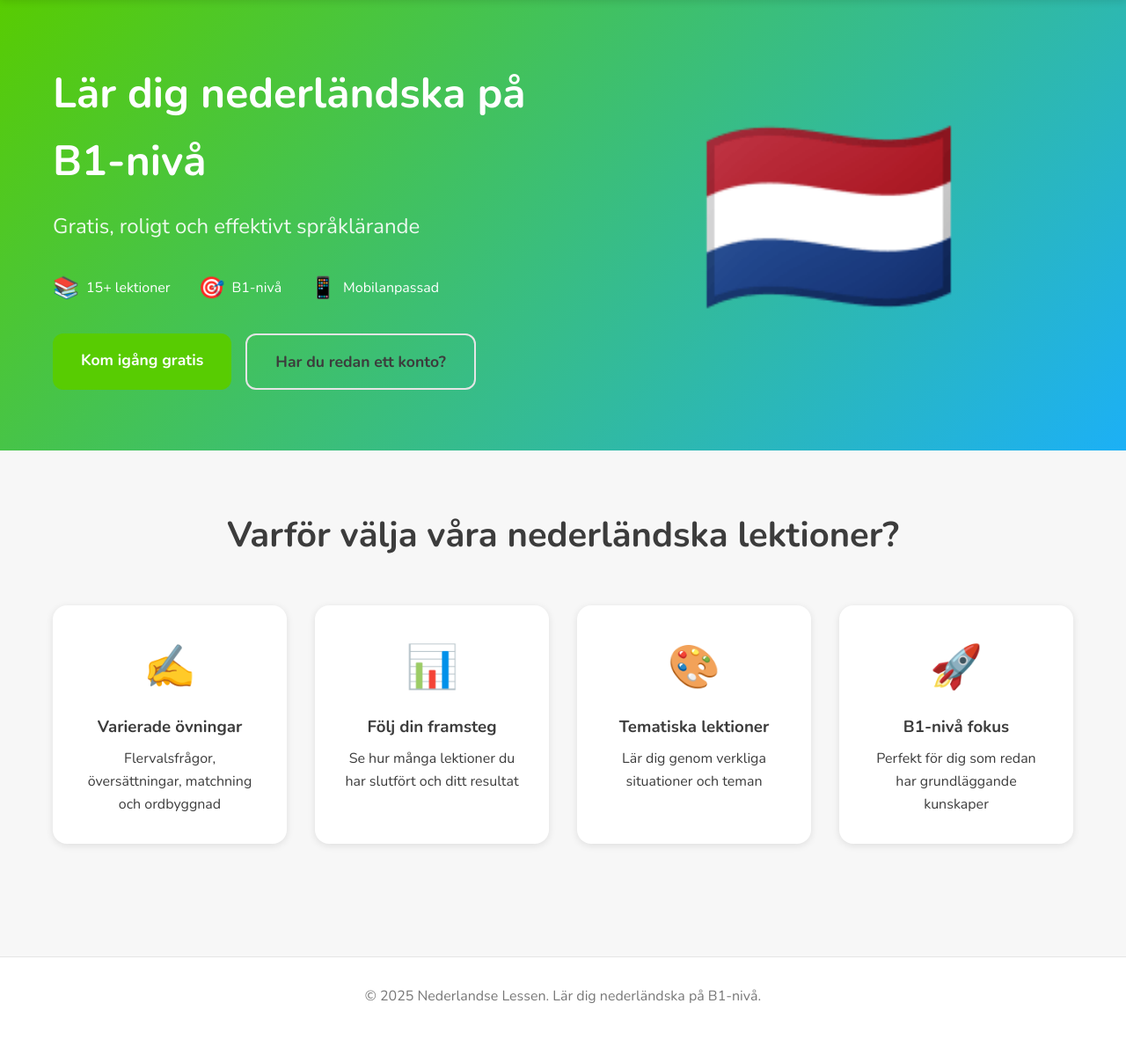
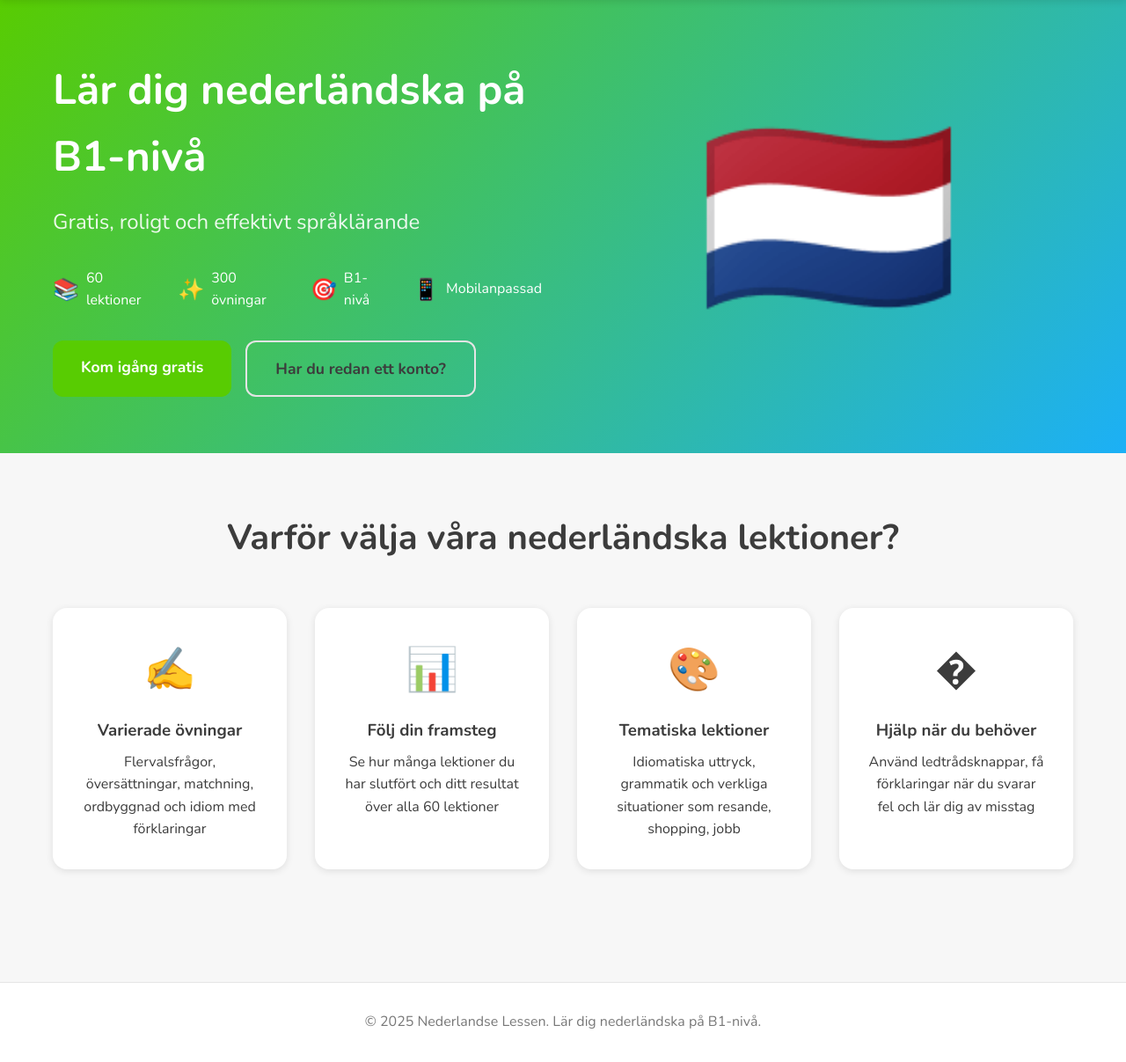
Before and after one commit to faidros/nederlandse-lessen, a PHP site: page / in a window 1280 px wide. Shown: the part 86-1293 px from the top of the page at 88% size. Before the commit the page ends 1226 px from the top, so only its background shows below. Run offline with PHP 8.4, Linux system fonts and the light colour scheme.

Commit message:
Update homepage to reflect 60 lessons and 300 exercises
- Updated hero section: 60 lessons, 300 exercises
- Added 4th feature badge showing number of exercises
- Updated features section to mention idioms with explanations
- Highlighted help features: hints and error explanations
- More accurate description of lesson content (idioms, grammar, practical situations)

```diff
--- a/index.php
+++ b/index.php
@@ -17,7 +17,11 @@ include 'includes/header.php';
             <div class="hero-features">
                 <div class="feature">
                     <span class="feature-icon">📚</span>
-                    <span>15+ lektioner</span>
+                    <span>60 lektioner</span>
+                </div>
+                <div class="feature">
+                    <span class="feature-icon">✨</span>
+                    <span>300 övningar</span>
                 </div>
                 <div class="feature">
                     <span class="feature-icon">🎯</span>
@@ -46,22 +50,22 @@ include 'includes/header.php';
             <div class="feature-card">
                 <div class="feature-card-icon">✍️</div>
                 <h3>Varierade övningar</h3>
-                <p>Flervalsfrågor, översättningar, matchning och ordbyggnad</p>
+                <p>Flervalsfrågor, översättningar, matchning, ordbyggnad och idiom med förklaringar</p>
             </div>
             <div class="feature-card">
                 <div class="feature-card-icon">📊</div>
                 <h3>Följ din framsteg</h3>
-                <p>Se hur många lektioner du har slutfört och ditt resultat</p>
+                <p>Se hur många lektioner du har slutfört och ditt resultat över alla 60 lektioner</p>
             </div>
             <div class="feature-card">
                 <div class="feature-card-icon">🎨</div>
                 <h3>Tematiska lektioner</h3>
-                <p>Lär dig genom verkliga situationer och teman</p>
+                <p>Idiomatiska uttryck, grammatik och verkliga situationer som resande, shopping, jobb</p>
             </div>
             <div class="feature-card">
-                <div class="feature-card-icon">🚀</div>
-                <h3>B1-nivå fokus</h3>
-                <p>Perfekt för dig som redan har grundläggande kunskaper</p>
+                <div class="feature-card-icon">�</div>
+                <h3>Hjälp när du behöver</h3>
+                <p>Använd ledtrådsknappar, få förklaringar när du svarar fel och lär dig av misstag</p>
             </div>
         </div>
     </div>
```
